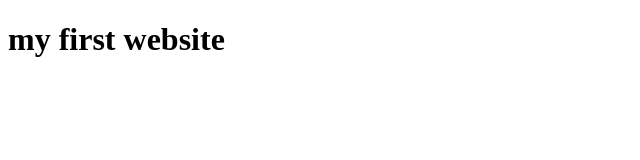
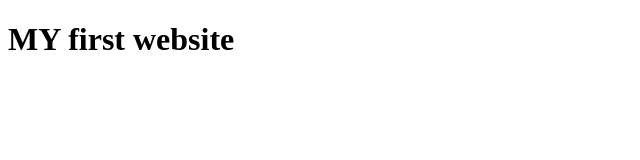
Before and after one commit to mostofa892/My_very_first_website, a plain HTML site: page index.html in a window 1280 px wide. Shown: the whole page, without its empty margins (0-640 px from the left). Drawn offline with Linux system fonts and the light colour scheme.

Commit message:
first commit

```diff
--- a/index.html
+++ b/index.html
@@ -7,6 +7,6 @@
     <title>Document</title>
 </head>
 <body>
-    <h1>my first website</h1>
+    <h1>MY first website</h1>
 </body>
 </html>
```
Also changed, not shown: 1 other file.
